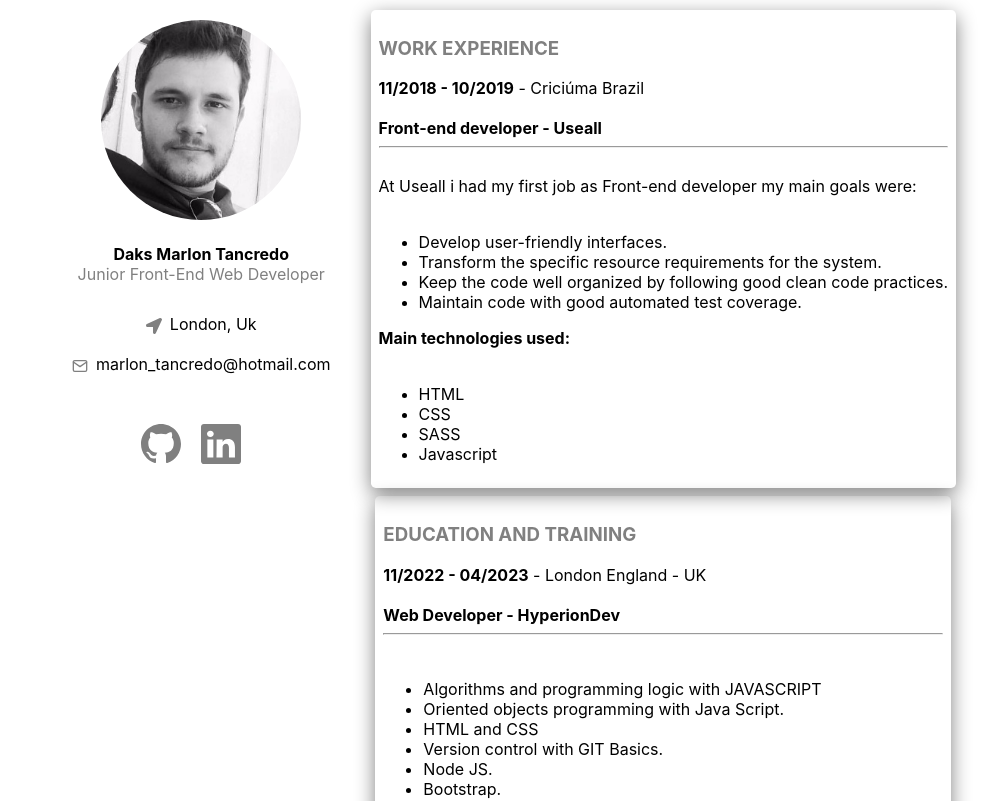
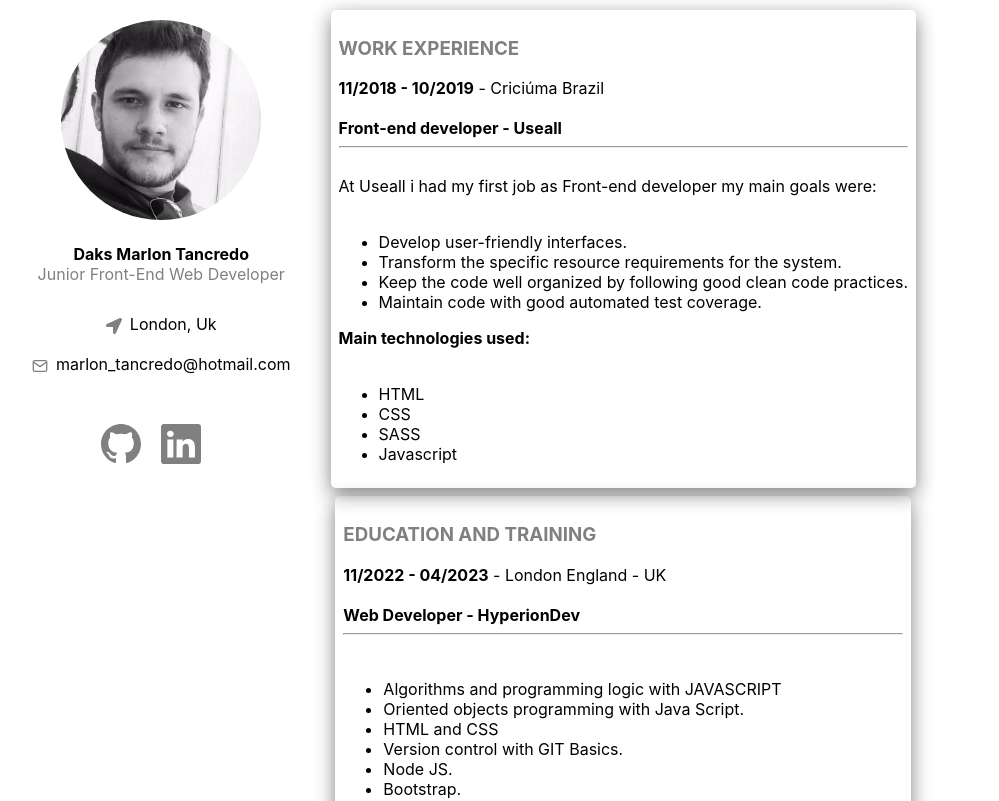
Before and after one commit to MarlonTancredo/My-Cv, a React (Create React App) app: page / in a window 1280 px wide. Shown: the top 801 px of the page, without its empty margins (131-1130 px from the left). Built offline with nearby package versions, Linux system fonts and the light colour scheme.

Commit message:
refactoring

```diff
--- a/src/app/App.tsx
+++ b/src/app/App.tsx
@@ -1,4 +1,5 @@
 import * as S from "./styles";
+import { Fade } from "react-awesome-reveal";
 
 //Importing aside and content component.
 import Aside from "../components/Aside";
@@ -8,10 +9,14 @@ function App() {
   return (
     <S.AppContainer>
       <S.AsideDiv>
-        <Aside />
+        <Fade direction="left">
+          <Aside />
+        </Fade>
       </S.AsideDiv>
       <S.CotentDiv>
-        <Content />
+        <Fade direction="right">
+          <Content />
+        </Fade>
       </S.CotentDiv>
     </S.AppContainer>
   );
--- a/src/app/styles.ts
+++ b/src/app/styles.ts
@@ -2,8 +2,6 @@ import styled from "styled-components";
 
 export const AppContainer = styled.div`
   justify-content: center;
-  margin-left: auto;
-  margin-right: auto;
   max-width: 1200px;
   display: flex;
   flex-direction: row;
--- a/src/components/Aside.tsx
+++ b/src/components/Aside.tsx
@@ -1,5 +1,4 @@
 import * as S from "./styles";
-import { Fade } from "react-awesome-reveal";
 
 //Importing icons
 import * as Fa from "react-icons/fa";
@@ -12,7 +11,6 @@ import profile from "../img/profile.png";
 const Aside = () => {
   return (
     <S.AsideContainer>
-      <Fade direction="left">
       <div>
         <S.imgCV alt="Marlon-img" src={profile}></S.imgCV>
       </div>
@@ -46,7 +44,6 @@ const Aside = () => {
           <Bs.BsLinkedin />
         </a>
       </S.SocialMidea>
-      </Fade>
     </S.AsideContainer>
   );
 };
--- a/src/components/Content.tsx
+++ b/src/components/Content.tsx
@@ -64,7 +64,6 @@ const Content = () => {
   return (
     <S.ContentContainer>
       {/* Useall section */}
-      <Fade direction="right">
       <S.Section>
         <S.Paragraph>
           <S.SectionTitle>WORK EXPERIENCE</S.SectionTitle>
@@ -92,9 +91,7 @@ const Content = () => {
           })}
         </S.List>
       </S.Section>
-
       {/* Education and training */}
-
       <S.Section>
         {/* HyperionDev section */}
         <S.Paragraph>
@@ -139,7 +136,6 @@ const Content = () => {
           </S.ItemList>
         </S.List>
       </S.Section>
-
       <S.Section>
         <S.SectionTitle>LANGUAGE SKILLS</S.SectionTitle>
         <S.Paragraph>
@@ -198,7 +194,6 @@ const Content = () => {
           </S.Language>
         </S.LanguagesSection>
       </S.Section>
-      </Fade>
     </S.ContentContainer>
   );
 };
--- a/src/components/styles.ts
+++ b/src/components/styles.ts
@@ -80,7 +80,7 @@ export const Section = styled.div`
   border-radius: 0.3rem;
   box-shadow: 0 6px 20px 0 ${colors.grey};
   @media (max-width: 600px) {
-    min-width: 100%;
+    min-width: 96%;
   }
 `;
 
@@ -112,7 +112,6 @@ export const LanguagesSection = styled.div`
   text-align: center;
   @media (max-width: 450px) {
     flex-direction: column;
-    min-width: 100%;
   }
 `;
 
```
Lines whose indentation alone changed are shown as unchanged.
